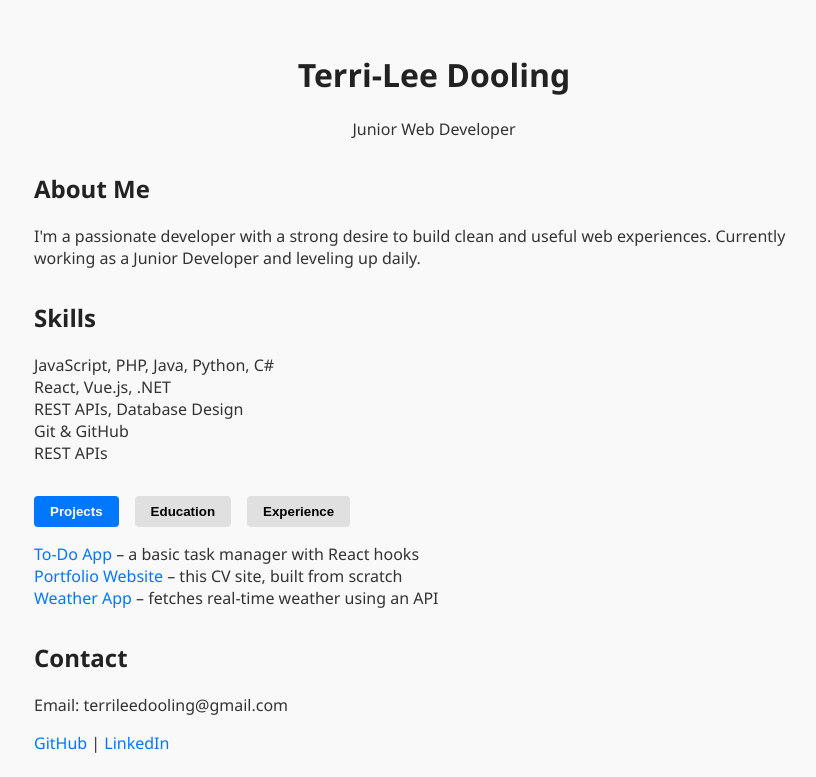
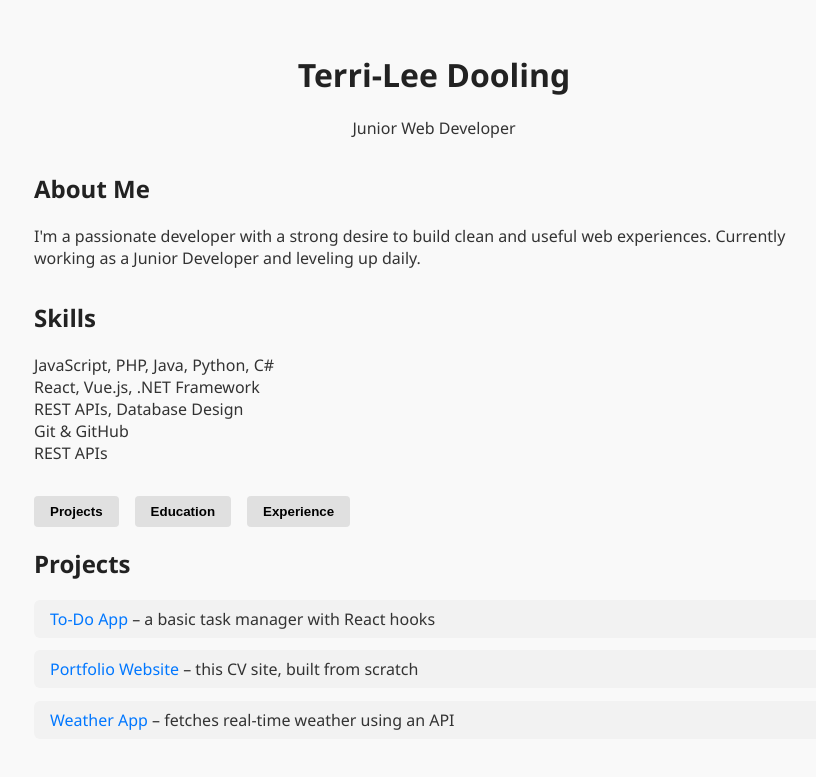
Before and after one commit to terrileedooling/my-cv-website, a React (Create React App) app: page / in a window 1280 px wide. Shown: the top 777 px of the page, without its empty margins (206-1022 px from the left). Built offline with nearby package versions, Linux system fonts and the light colour scheme.

Commit message:
enhanced tabs styling

```diff
--- a/package.json
+++ b/package.json
@@ -9,13 +9,13 @@
     "@testing-library/jest-dom": "^6.6.3",
     "@testing-library/react": "^16.3.0",
     "@testing-library/user-event": "^13.5.0",
+    "framer-motion": "^7.6.12",
     "react": "^19.1.0",
     "react-dom": "^19.1.0",
     "react-icons": "^5.5.0",
     "react-scripts": "^3.0.1",
     "web-vitals": "^2.1.4"
   },
-
   "scripts": {
     "start": "NODE_OPTIONS=--openssl-legacy-provider react-scripts start",
     "build": "react-scripts build",
--- a/src/App.css
+++ b/src/App.css
@@ -56,6 +56,8 @@ a {
 .tab-buttons button.active {
   background-color: #0077ff;
   color: white;
+  transform: translateY(-2px);
+  box-shadow: 0 4px 10px rgba(0, 119, 255, 0.3);
 }
 
 .tab-buttons button:hover {
@@ -64,20 +66,50 @@ a {
 }
 
 .tab-content ul {
-  list-style: none;
   padding-left: 0;
   animation: fadeIn 0.4s ease-in-out;
 }
+.tab-content li {
+  margin-bottom: 0.8rem;
+  padding: 0.5rem 1rem;
+  background-color: #f2f2f2;
+  border-radius: 6px;
+  transition: background-color 0.3s ease;
+}
+.tab-content li:hover {
+  background-color: #e0e0e0;
+}
 /* Custom fade effect */
-@keyframes fadeIn {
+@keyframes fade-in {
   from {
     opacity: 0;
     transform: translateY(10px);
   }
   to {
     opacity: 1;
-    transform: translateY(0px);
+    transform: translateY(0);
   }
+}
+
+.animate-fade-in {
+  animation: fade-in 0.5s ease-in-out;
+}
+@keyframes bounce-scale {
+  0% {
+    opacity: 0;
+    transform: scale(0.95) translateY(-10px);
+  }
+  50% {
+    transform: scale(1.02) translateY(2px);
+  }
+  100% {
+    opacity: 1;
+    transform: scale(1) translateY(0);
+  }
+}
+
+.animate-bounce-scale {
+  animation: bounce-scale 0.6s ease-out forwards;
 }
 html {
   scroll-behavior: smooth;
--- a/src/App.js
+++ b/src/App.js
@@ -1,75 +1,20 @@
-import React, { use, useState } from 'react';
+import React from 'react';
 import Header from './components/header';
+import About from './components/about';
+import Skills from './components/skills';
+import Tabs from './components/tabs';
 import './App.css';
 
 function App() {
-  const [activeTab, setActiveTab] = useState('projects');
 
-  const renderTabContent = () => {
-    switch (activeTab) {
-      case 'projects':
-        return (
-          <ul>
-            <li><a href="#">To-Do App</a> – a basic task manager with React hooks</li>
-            <li><a href="#">Portfolio Website</a> – this CV site, built from scratch</li>
-            <li><a href="#">Weather App</a> – fetches real-time weather using an API</li>
-          </ul>
-        );
-      case 'education':
-        return (
-          <ul>
-            <li><a href="#">2020-2024 UCT BSc in Computer Science with co-major in Business Computing</a></li>
-            <li><a href="#">2019 Matric Certificate</a></li>
-          </ul>
-        );
-      case 'experience':
-        return (
-          <ul>
-            <li><a href="#">2024 - Present Junior Web Developer</a></li>
-          </ul>
-        );
-      default:
-        return null;
-    }
-  };
   return (
     <div class="app">
       <Header />
+      <About />
+      <Skills />
+      <Tabs />
 
-      <section class="about">
-        <h2>About Me</h2>
-        <p>
-          I'm a passionate developer with a strong desire to build clean and useful web experiences.
-          Currently working as a Junior Developer and leveling up daily.
-        </p>
-      </section>
-
-      <section class="skills">
-        <h2>Skills</h2>
-        <ul>
-          <li>JavaScript, PHP, Java, Python, C#</li>
-          <li>React, Vue.js, .NET</li>
-          <li>REST APIs, Database Design</li>
-          <li>Git & GitHub</li>
-          <li>REST APIs</li>
-        </ul>
-      </section>
-
-      <section class="tab-section">
-        <div class="tab-buttons">
-          <button class={activeTab === 'projects' ? 'active' : ''} onClick={() => setActiveTab('projects')}>Projects</button>
-          <button class={activeTab === 'education' ? 'active' : ''} onClick={() => setActiveTab('education')}>Education</button>
-          <button class={activeTab === 'experience' ? 'active' : ''} onClick={() => setActiveTab('experience')}>Experience</button>
-        </div>
-        <div class="tab-content">
-          {renderTabContent()}
-        </div>
-      </section>
-
-
-
-
-      <section class="contact">
+      <section class="contact animate-bounce-scale">
         <h2>Contact</h2>
         <p>Email: terrileedooling@gmail.com</p>
         <p>
@@ -77,7 +22,7 @@ function App() {
         </p>
       </section>
 
-      <section class="contact-form">
+      <section class="contact-form animate-bounce-scale">
         <form className="contact-form">
           <input type="text" placeholder="Name" required />
           <input type="email" placeholder="Email" required />
--- /dev/null
+++ b/src/components/about.js
@@ -0,0 +1,15 @@
+import React from "react";
+
+function About() {
+    return (
+        <section class="about animate-bounce-scale">
+        <h2>About Me</h2>
+        <p>
+          I'm a passionate developer with a strong desire to build clean and useful web experiences.
+          Currently working as a Junior Developer and leveling up daily.
+        </p>
+      </section>
+    );
+}
+
+export default About;
--- a/src/components/header.js
+++ b/src/components/header.js
@@ -2,7 +2,7 @@ import React from 'react';
 
 function Header() {
     return (
-        <header class="hero">
+        <header class="hero animate-bounce-scale">
             <h1>Terri-Lee Dooling</h1>
             <p>Junior Web Developer</p>
         </header>
--- /dev/null
+++ b/src/components/skills.js
@@ -0,0 +1,18 @@
+import React from "react";
+
+function Skills() {
+    return (
+        <section class="skills animate-bounce-scale">
+        <h2>Skills</h2>
+        <ul>
+          <li>JavaScript, PHP, Java, Python, C#</li>
+          <li>React, Vue.js, .NET Framework</li>
+          <li>REST APIs, Database Design</li>
+          <li>Git & GitHub</li>
+          <li>REST APIs</li>
+        </ul>
+      </section>
+    );
+}
+
+export default Skills;
--- a/src/components/tabs.js
+++ b/src/components/tabs.js
@@ -0,0 +1,79 @@
+import React, { useState } from "react";
+
+function Tabs() {
+    const [activeTab, setActiveTab] = useState('projects');
+    const renderTabContent = () =>{
+        return (
+            <div
+                key={activeTab}
+                className="tab-content transition-all duration-500 ease-in-out animate-fade-in"
+            >
+                {activeTab === 'projects' && (
+                  <ul>
+                    <li><a href="#">To-Do App</a> – a basic task manager with React hooks</li>
+                    <li><a href="#">Portfolio Website</a> – this CV site, built from scratch</li>
+                    <li><a href="#">Weather App</a> – fetches real-time weather using an API</li>
+                  </ul>
+                )}
+
+                {activeTab === 'education' && (
+                  <ul>
+                    <li>2022 – Software Development Diploma – ABC College</li>
+                    <li>2020 – Matric Certificate – XYZ High School</li>
+                    <li><a href="#">2020-2024 UCT BSc in Computer Science with co-major in Business Computing</a></li>
+                    <li><a href="#">2019 Matric Certificate</a></li>
+                  </ul>
+                )}
+
+                {activeTab === 'experience' && (
+                  <ul>
+                    <li><a href="#">2024 - Present Junior Web Developer</a></li>
+                    <li>2025 – Present: Junior Developer at Great Company</li>
+                    <li>2024 – Internship at Coding Bootcamp</li>
+                  </ul>
+                )}
+            </div>
+        );
+    };
+
+    return (
+        <section className="tab-section">
+          <div className="tab-buttons">
+            <button
+                className={`px-4 py-2 rounded-md font-semibold transition-all duration-300 ${
+                activeTab === "projects"
+                ? "bg-blue-600 text-white shadow-md"
+                : "bg-gray-100 text-gray-700 hover:bg-blue-100 hover:scale-105"
+                }`}
+                onClick={() => setActiveTab("projects")}
+            >
+                Projects
+            </button>
+            <button
+                className={`px-4 py-2 rounded-md font-semibold transition-all duration-300 ${
+                activeTab === "education"
+                ? "bg-blue-600 text-white shadow-md"
+                : "bg-gray-100 text-gray-700 hover:bg-blue-100 hover:scale-105"
+                }`}
+                onClick={() => setActiveTab("education")}
+            >
+                Education
+            </button>
+            <button
+                className={`px-4 py-2 rounded-md font-semibold transition-all duration-300 ${
+                activeTab === "Experience"
+                ? "bg-blue-600 text-white shadow-md"
+                : "bg-gray-100 text-gray-700 hover:bg-blue-100 hover:scale-105"
+                }`}
+                onClick={() => setActiveTab("Experience")}
+            >
+                Experience
+            </button>
+          </div>
+            <h2>{activeTab.charAt(0).toUpperCase() + activeTab.slice(1)}</h2>
+            {renderTabContent()}
+        </section>
+      );
+}
+
+export default Tabs;
```
Also changed, not shown: src/components/projects.js (deleted, +0 -8 lines), 1 other file (tests, documents, lock files or other folders).
